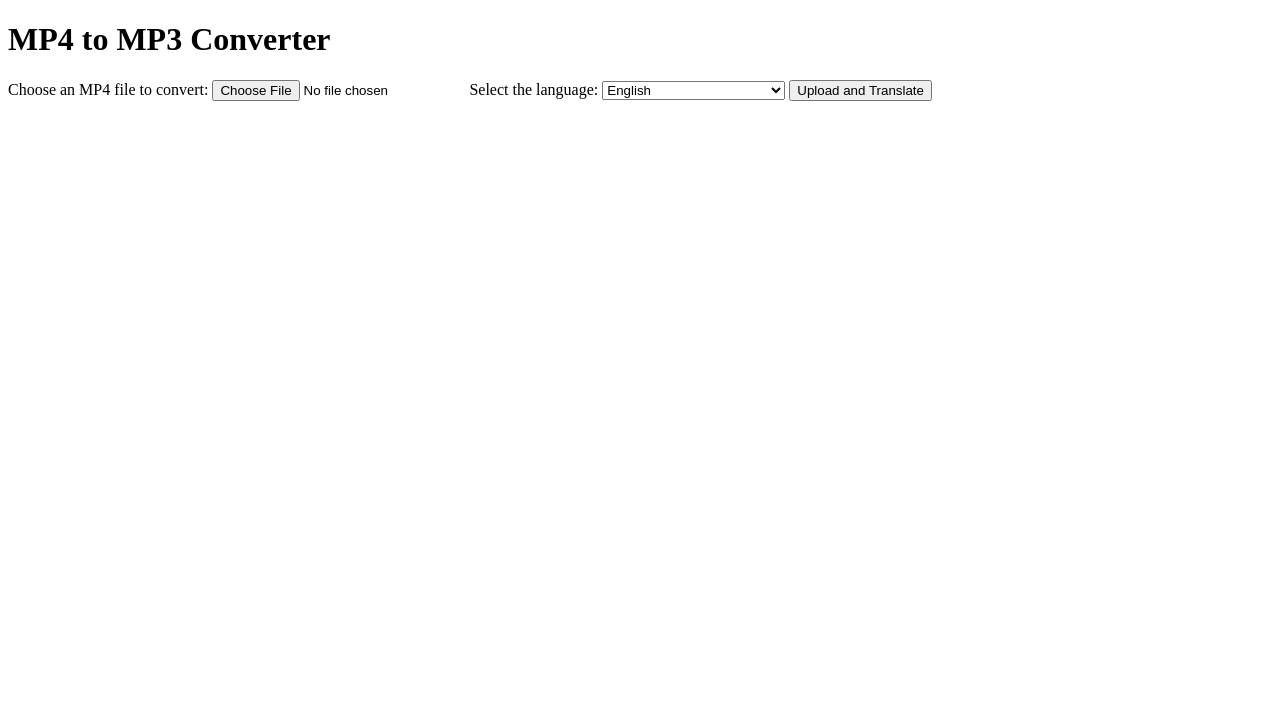
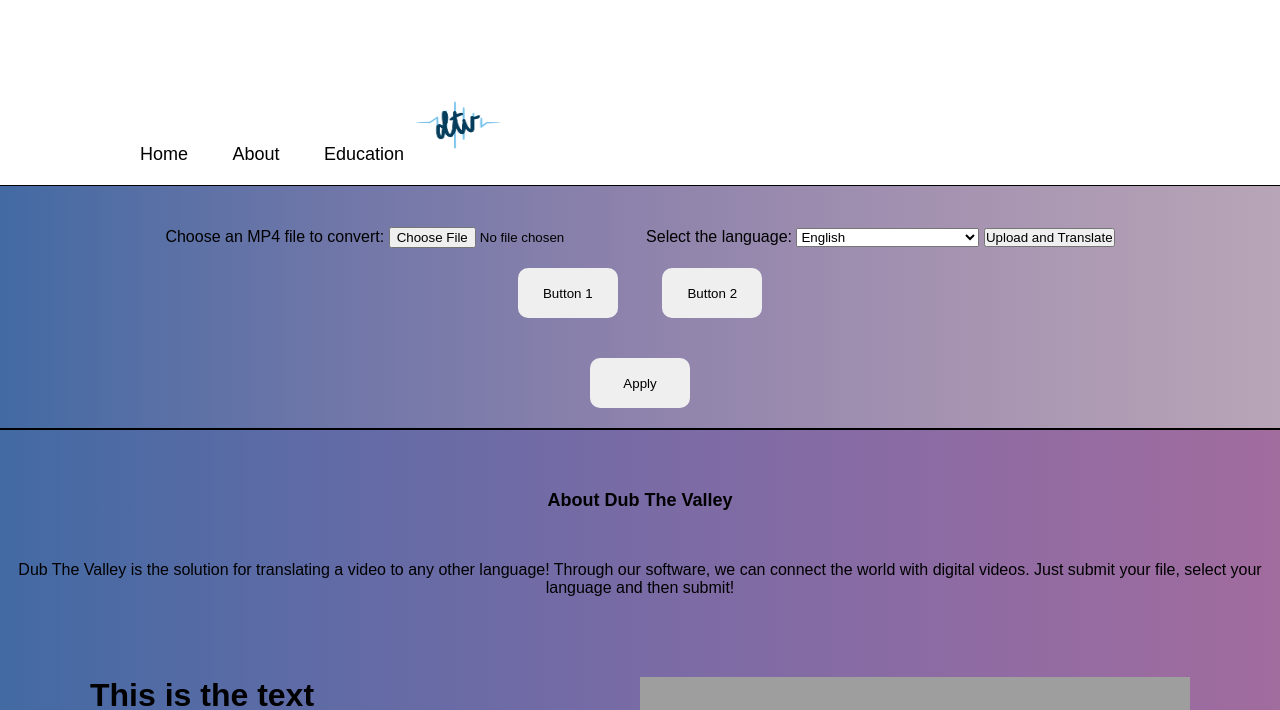
Before and after one commit to fayaz-rafin/dubthevalley, a Flask app: page / in a window 1280 px wide. Shown: the top 710 px of the page. Before the commit the page ends 101 px from the top, so only its background shows below. Run offline with Flask 3, Linux system fonts and the light colour scheme; grey boxes are pictures that could not be loaded.

Commit message:
added html/css component

```diff
--- a/main.py
+++ b/main.py
@@ -11,8 +11,11 @@
 import json
 
 app = Flask(__name__)
+app.config['static'] = 'static'
+#openai.api_key = "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"
+if app.debug:
+    app.add_url_rule('/static/styles.css', 'static', build_only=True)
 
-#openai.api_key = "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"
 
 supported_languages = [
     "English",  "French", "Mandarin (Mainland China)", "Mandarin (Taiwan)", "Portuguese", "Spanish"
@@ -70,7 +73,7 @@
     # Create path
     #file_path = os.path.join(current_directory, submit_file.filename)
 
-    file_path = os.path.join(current_directory, "dubbify", "temp.mp4")
+    file_path = os.path.join(current_directory, "temp.mp4")
 
     # Save the uploaded file to the local directory
     submit_file.save(file_path)
@@ -106,7 +109,7 @@
     #print("\n HI HIH IHIH" + parent_dir)
     #print(current_directory)
     #video_path = f"{parent_dir}/result.mp4"
-    video_path = "dubbify/result.mp4"
+    video_path = "result.mp4"
     video.write_videofile(video_path)
 
     return video_path
--- /dev/null
+++ b/static/styles.css
@@ -0,0 +1,185 @@
+* {
+    margin: 0;
+    padding: 0;
+    box-sizing: border-box;
+    font-family: "Poppins", sans-serif;
+}
+
+body {
+    min-height: 100vh;
+    background: url("") no-repeat;
+    background-size: cover;
+    background-position: center;
+}
+
+.color1 {
+    background-image: linear-gradient(to right,
+            #436aa3,
+            #6e76a8,
+            #8e83ac,
+            #a693b1,
+            #b8a5b7);
+    border-bottom: 2px solid black;
+}
+
+.color2 {
+    padding: 10px;
+    background-image: linear-gradient(to right,
+            #436aa3,
+            #606ba6,
+            #796ba5,
+            #8e6ba3,
+            #a16c9e);
+    border-bottom: 2px solid black;
+}
+
+.header {
+    position: fixed;
+    top: 0;
+    left: 0;
+    width: 100%;
+    padding: 20px 100px;
+    background: white;
+    display: flex;
+    border-bottom: 1px solid black;
+    justify-content: space-between;
+    align-items: center;
+    z-index: 100;
+}
+
+.logo {
+  position: relative;
+  width: 100px;
+  height: 70px;
+}
+
+.navbar a {
+    position: relative;
+    font-size: 18px;
+    color: black;
+    font-weight: 500;
+    text-decoration: none;
+    margin-left: 40px;
+}
+
+.navbar a::before {
+    content: "";
+    position: absolute;
+    top: 100%;
+    left: 0;
+    width: 0;
+    height: 2px;
+    background: #fff;
+    transition: 0.3s;
+}
+
+.navbar a:hover::before {
+    width: 100%;
+}
+
+.button-container {
+    text-align: center;
+}
+
+.button-container button {
+    margin: 20px;
+    /* Add spacing between the buttons */
+    width: 100px;
+    height: 50px;
+    border: none;
+    border-radius: 10px;
+    cursor: pointer;
+}
+
+.center-paragraph {
+    text-align: center;
+    font-weight: 800;
+    font-size: xx-large;
+    margin-top: 50px;
+    padding: 70px;
+}
+
+.h1 {
+    text-align: center;
+    font-weight: 800;
+    font-size: large;
+    margin: 50px;
+}
+
+.text-wrapper {
+    text-align: center;
+}
+
+.sp {
+    display: flex;
+    flex-direction: row;
+    justify-content: space-between;
+    margin: 80px;
+}
+
+.text {
+    flex: 1 1 auto;
+}
+
+.picture {
+    flex: 0 0 50%;
+}
+
+img {
+    width: 100%;
+    height: auto;
+}
+
+.ps {
+    display: flex;
+    flex-direction: row-reverse;
+    justify-content: space-between;
+    margin: 70px;
+}
+
+.text {
+    flex: 1 1 auto;
+}
+
+.picture {
+    flex: 0 0 50%;
+}
+
+img {
+    width: 100%;
+    height: auto;
+}
+
+.edimages {
+    margin: 50px;
+    display: flex;
+    flex-direction: row;
+    gap: 5px;
+}
+
+.edu {
+    background-image: linear-gradient(to right,
+            #436aa3,
+            #7078b0,
+            #9488bc,
+            #b599c6,
+            #d2abd0);
+    padding: 10px;
+}
+
+#About {
+    scroll-behavior: smooth;
+}
+
+.f {
+    padding: 20px;
+    text-align: center;
+    background-image: linear-gradient(to right,
+            #3c5e8f,
+            #3675a2,
+            #358cb1,
+            #3fa3bd,
+            #54b9c6);
+    color: white;
+    border-top: 2px solid black;
+}
--- a/templates/upload.html
+++ b/templates/upload.html
@@ -2,11 +2,33 @@
 <html lang="en">
 <head>
 <meta charset="UTF-8">
-    <meta name="viewport" content="width=device-width, initial-scale=1.0">
-    <title>MP4 to MP3 Converter</title>
+<meta http-equiv="X-UA-Compatible" content="IE=edge">
+<meta name="viewport" content="width=device-width,
+initial-scale=1.0">
+<title>Dub The Valley</title>
+<link rel="stylesheet" href= "{{ url_for('static',filename='styles.css') }}">
 </head>
-<body>
-    <h1>MP4 to MP3 Converter</h1>
+
+<header class="header">
+<nav class="navbar">
+    <div class="logo">
+    </div>
+    <a href="#Home">Home</a>
+    <a href="#About">About</a>
+    <a href="#Educate">Education</a>
+        <img class="logo" src="/static/DTV_Logo.png" alt="logo1">
+
+
+</nav>
+</header>
+
+<!--1st Section-->
+  <main>
+    <div id="Home" class="color1">
+    <div class="center-paragraph">
+    <p>Revolutionize the way you communicate!.</p>
+</div>
+    <div class="button-container">
         <form method="POST" action="/upload" enctype="multipart/form-data">
             <label for="file">Choose an MP4 file to convert:</label>
             <input type="file" id = "file" name="file" accept = ".mp4" required>
@@ -23,20 +45,73 @@
             <input type="submit" value="Upload and Translate">
 
         </form>
+        <button type="button">Button 1</button>
+        <button type="button">Button 2</button>
+    </div>
+    <div class="button-container">
+    <button type="button">Apply</button>
+    </div>
+  </div>
 
-    <p>{{ message }}</p>
+  <!--2nd Section-->
 
-    {% if video_path %}
-    <video width="640" height="360" controls>
-        <source src="{{ video_path }}" type="video/mp4">
-        Your browser does not support the video tag.
-    </video>
-    {% endif %}
+<div id="About" class="color2">
+<h1 class="h1">About Dub The Valley</h1>
+<p class="text-wrapper">Dub The Valley is the solution for translating a video to any other language! Through our software, we can connect the world with digital videos. Just submit your file, select your language and then submit!</p>
+<div class="sp">
+<div class="text">
+  <h1>This is the text</h1>
+  <p>This is some text that goes with the picture.</p>
+</div>
+<div class="picture">
+  <img src="image.jpg" alt="This is a picture">
+</div>
+</div>
 
-    <script>
-        document.getElementById('language').addEventListener('change', function () {
-            document.getElementsByName('language')[0].value = this.value;
-        });
-    </script>
+
+<div class="ps">
+<div class="text">
+  <h1>This is the text</h1>
+  <p>This is some text that goes with the picture.</p>
+</div>
+<div class="picture">
+  <img src="image.jpg" alt="This is a picture">
+</div>
+</div>
+
+</div>
+
+
+<!-- 3rd Section-->
+
+
+<div id="Educate" class="edu">
+<h1 class="h1">Education</h1>
+<p class="text-wrapper">Lorem ipsum dolor sit amet consectetur. Cursus arcu sit nec neque. Nam euismod semper non ligula. Ullamcorper auctor in adipiscing molestie pretium sagittis.</p>
+
+<div class="edimages">
+<img src="" alt="edimage1" width="50px" height="50px">
+<img src="" alt="edimage2" width="50px" height="50px">
+<img src="" alt="edimage3" width="50px" height="50px">
+</div>
+</div>
+</main>
+
+
+
+<!--4th Section-->
+<footer>
+<div class="f">
+<p>Â© 2023 Dub The Valley. All Rights Reserved</p>
+</div>
+</footer>
+
   </body>
 </html>
+
+
+<!--rgba(118,197,241,1) - light blue
+    rgba(3,60,91,1) - dark blue
+    rgba(146,232,180,1) - green
+
+-->
--- a/translated.txt
+++ b/translated.txt
@@ -1 +1 @@
-Mi nombre es Chint, soy un chico reciente de Sackenham College. He estado en Canadá desde hace dos años. He tenido muy buena experiencia con el sistema ahora. También tengo muchas ganas de experimentar más cosas.
+我只是要從板上讀出一些東西，然後著陸。我喜歡登錄，我喜歡註冊。
```
Also changed, not shown: test.py (+23 -4 lines), static/DTV_Logo.png (added), static/logo.jpg (added), 3 other files. Lines whose indentation alone changed are shown as unchanged.
